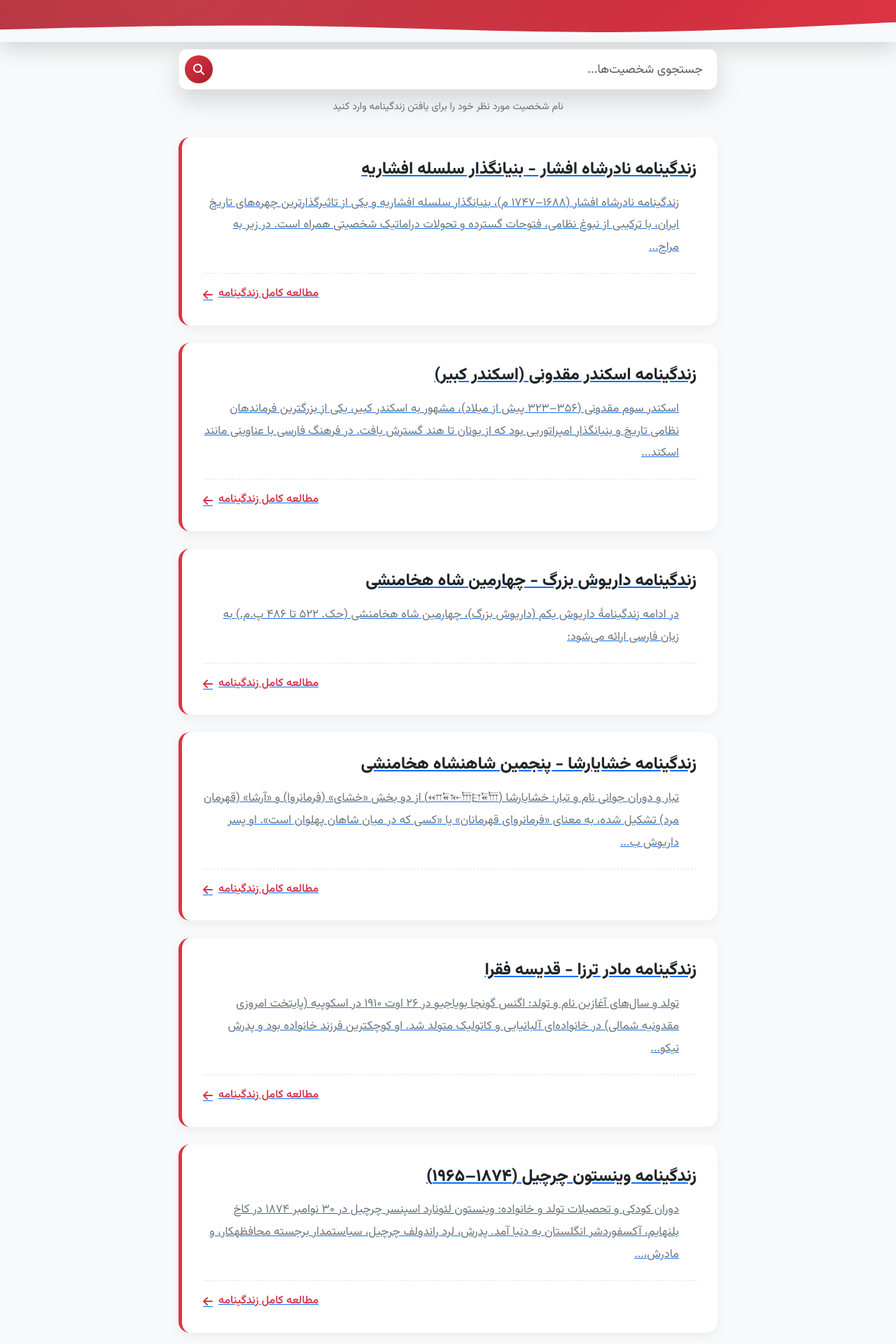
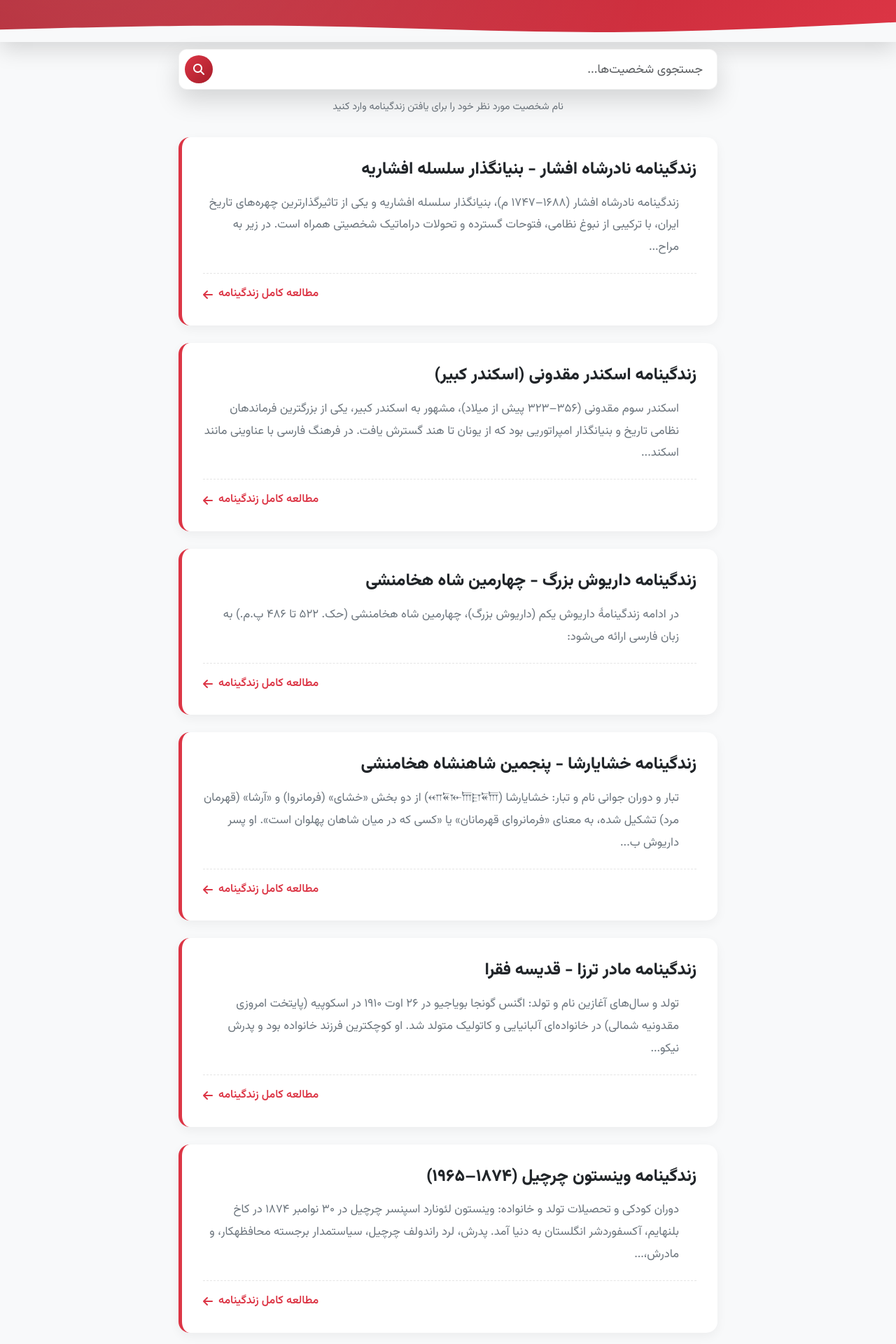
Before and after one commit to darkblog/darkblog.github.io, a Jekyll site: the page built from blog.html, in a window 1280 px wide. Shown: the part 320-2240 px from the top of the page at 70% size. Built offline with Jekyll 4.4.1, drawn with Linux system fonts in a browser that asks for light colours.

Commit message:
Update blog.html

```diff
--- a/blog.html
+++ b/blog.html
@@ -16,7 +16,7 @@
     <meta property="og:description" content="{{ site.description }}">
     <meta property="og:type" content="website">
     <meta property="og:locale" content="fa_IR">
-    <meta property="og:image" content="https://indexes.ir/favicon.ico">
+    <meta property="og:image" content="#">
 
     <!-- Canonical URL -->
     <link rel="canonical" href="{{ site.url }}">
@@ -70,6 +70,11 @@
             padding-top: 0;
             color: var(--text-color);
             line-height: 1.8;
+        }
+
+        /* رفع مشکل خط زیر لینک‌ها */
+        a {
+            text-decoration: none !important;
         }
 
         /* Modern Minimalist Header Styles */
```
